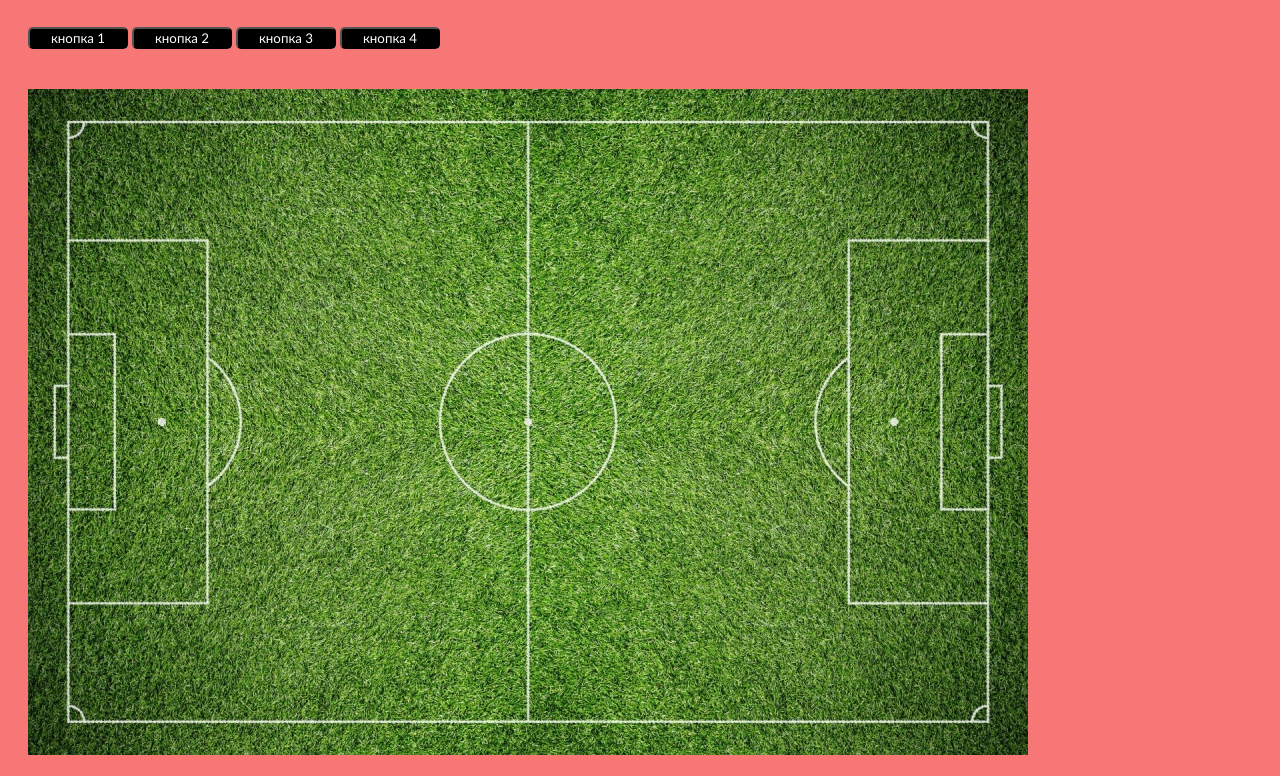
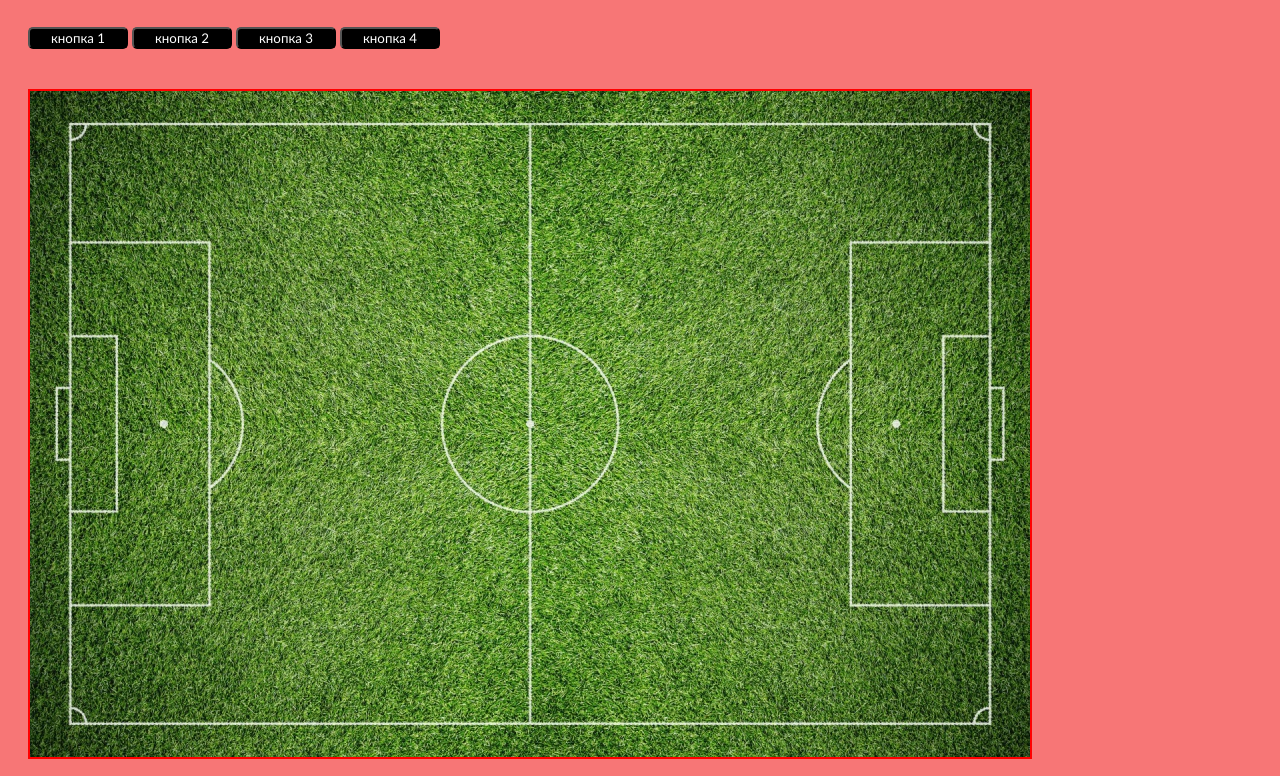
Before and after one commit to belkud/vite-project, a website built with Vite: page index.html in a window 1280 px wide. Shown: the part 101-877 px from the top of the page. Built offline with nearby package versions, Linux system fonts and the light colour scheme.

Commit message:
gdfdasfdsgf

```diff
--- a/index.html
+++ b/index.html
@@ -28,6 +28,7 @@
     <!--! мячик -->
 
     <div class="field">
+      <div class="redBlock"></div>
       <img class="football" src="/ball2.png">
       <img class="" src="/Football_field.jpg" alt="">
     </div>
--- a/src/main.ts
+++ b/src/main.ts
@@ -3533,6 +3533,7 @@ button2.forEach(newButton=>
     function action(event: any) {
       game.style.left = (event.clientX-30) + 'px'
       game.style.top = (event.clientY-30) + 'px'
+
     }
 
     //мячик
@@ -3540,6 +3541,14 @@ button2.forEach(newButton=>
     playGame.addEventListener('click', action)
 
 
+    let block = document.querySelector('.redBlock')
+    block.addEventListener ('click', function() {
+      console.log ('гол!!!');
+
+    })
+
+
+
 
 console.log(document.querySelector('.football'));
 
--- a/src/style.css
+++ b/src/style.css
@@ -77,7 +77,26 @@ h1 {
 
 .field {
   width: 300px;
+  /* border: 2px solid red; */
 }
+img {
+  border: 2px solid red;
+}
+
+.redBlock {
+  position: absolute;
+  background-color: transparent;
+  height: 140px;
+  margin-top: 250px;
+  width: 25px;
+}
+
+
+
+
+
+
+
 
 
 .redSquare {
@@ -95,8 +114,3 @@ h1 {
   height: 20px;
   z-index: 1;
 }
-
-.side {
-  /* position: absolute; */
-  box-sizing: border-box;
-}
```
